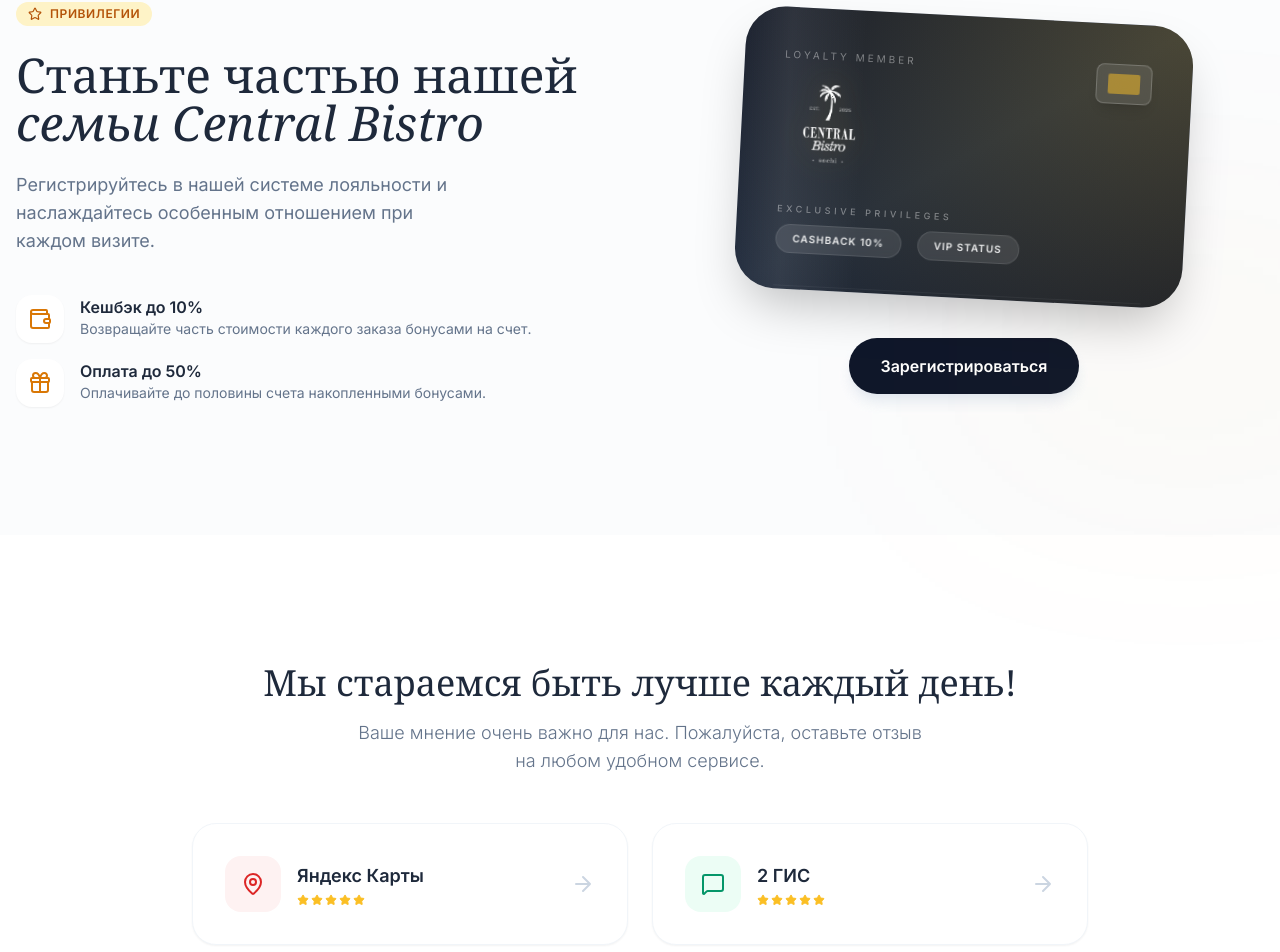
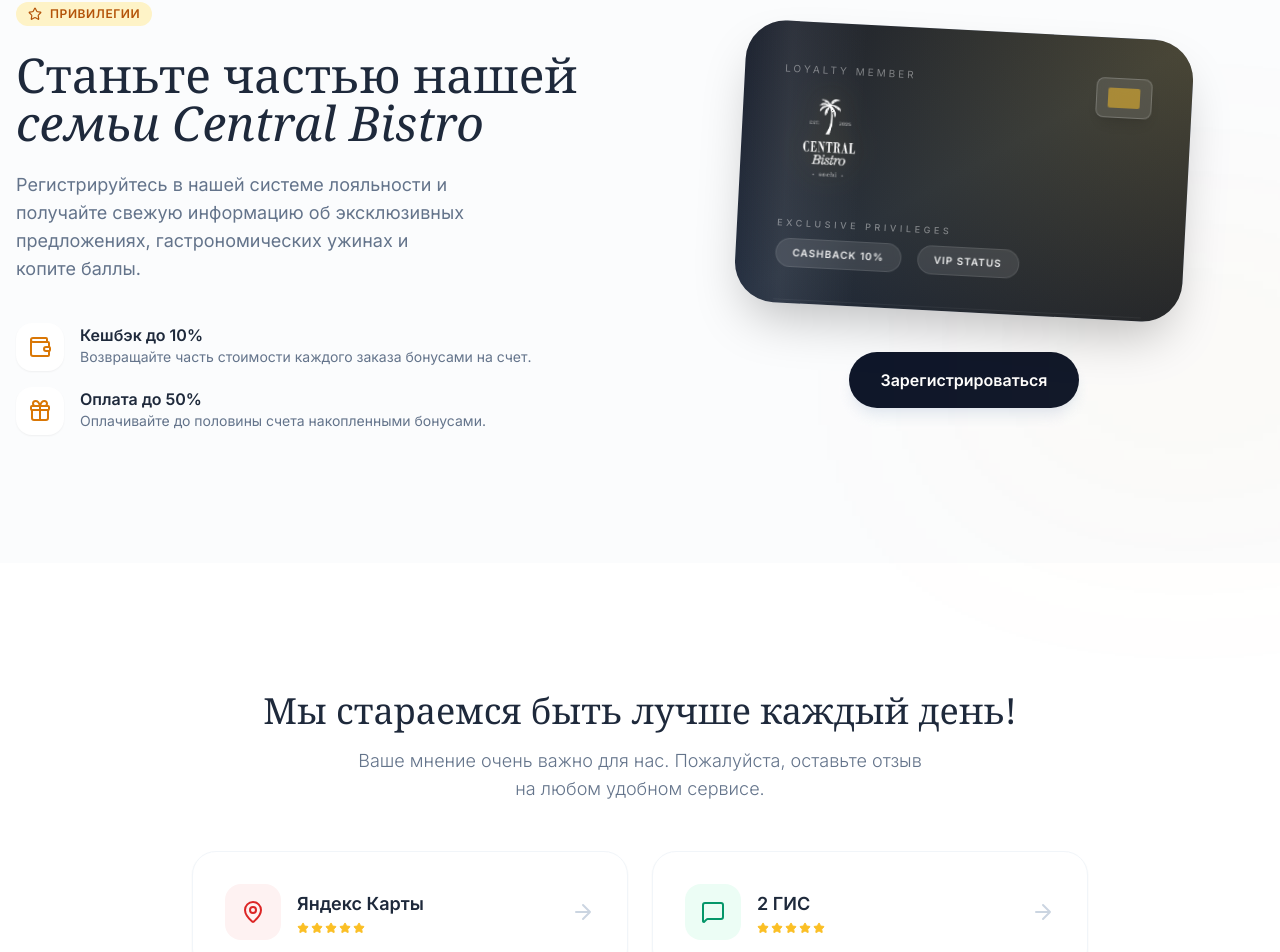
Before and after one commit to afilaga/central-bistro-landing, a React (Vite) app: page / in a window 1280 px wide. Shown: the part 1176-2128 px from the top of the page. Built offline with nearby package versions, Linux system fonts and the light colour scheme; a web font is replaced by a local one.

Commit message:
fix: update loyalty section description text

```diff
--- a/components/LoyaltySection.tsx
+++ b/components/LoyaltySection.tsx
@@ -33,7 +33,7 @@
             <span className="italic font-light">семьи Central Bistro</span>
           </h2>
           <p className="text-slate-500 text-lg max-w-md">
-            Регистрируйтесь в нашей системе лояльности и наслаждайтесь особенным отношением при каждом визите.
+            Регистрируйтесь в нашей системе лояльности и получайте свежую информацию об эксклюзивных предложениях, гастрономических ужинах и копите баллы.
           </p>
 
           <div className="space-y-4 pt-4">
```
Also changed, not shown: 1 other file (tests, documents, lock files or other folders).
